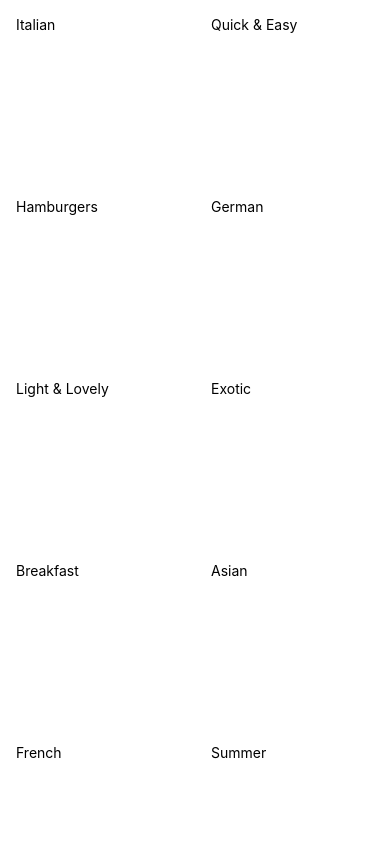
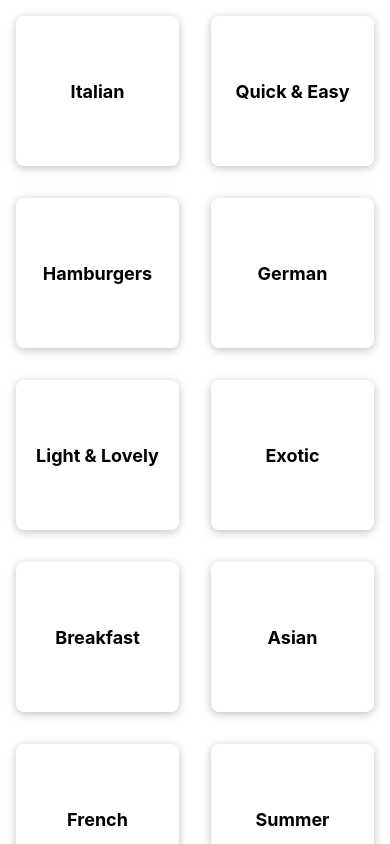
Before and after one commit to Pasan-Pahasara/Mobile-Application-Development, a React Native app: screen / in a window 390 px wide. Built offline with nearby package versions, Linux system fonts and the light colour scheme.

Commit message:
Added other styles in the CategoryGridTile.js

```diff
--- a/components/CategoryGridTile.js
+++ b/components/CategoryGridTile.js
@@ -3,9 +3,9 @@ import { View, Text, Pressable, StyleSheet } from "react-native";
 const CategoryGridTile = ({ title, color }) => {
   return (
     <View style={styles.gridItem}>
-      <Pressable>
-        <View>
-          <Text>{title}</Text>
+      <Pressable style={styles.button}>
+        <View style={styles.innerContainer}>
+          <Text style={styles.title}>{title}</Text>
         </View>
       </Pressable>
     </View>
@@ -18,7 +18,25 @@ const styles = StyleSheet.create({
     margin: 16,
     height: 150,
     borderRadius: 8,
-    elevation: 4,//Add Shadow
+    elevation: 4, //Add Shadow (Not support ios)
+    backgroundColor: "white",
+    shadowColor: "black",
+    shadowOpacity: 0.25,
+    shadowOffset: { width: 0, height: 2 },
+    shadowRadius: 8,
+  },
+  button: {
+    flex: 1,
+  },
+  innerContainer: {
+    flex: 1,
+    padding: 16,
+    justifyContent: "center",
+    alignItems: "center",
+  },
+  title: {
+    fontWeight: "bold",
+    fontSize: 18,
   },
 });
 
```
